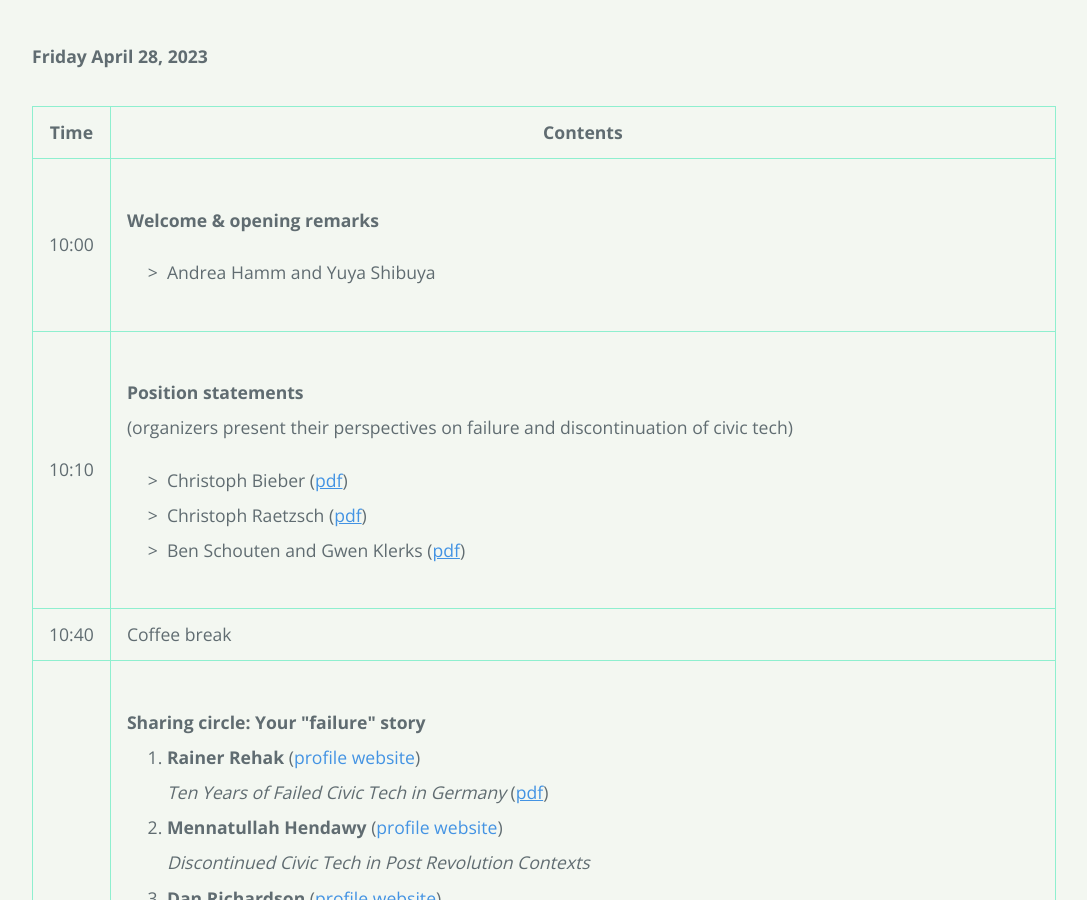
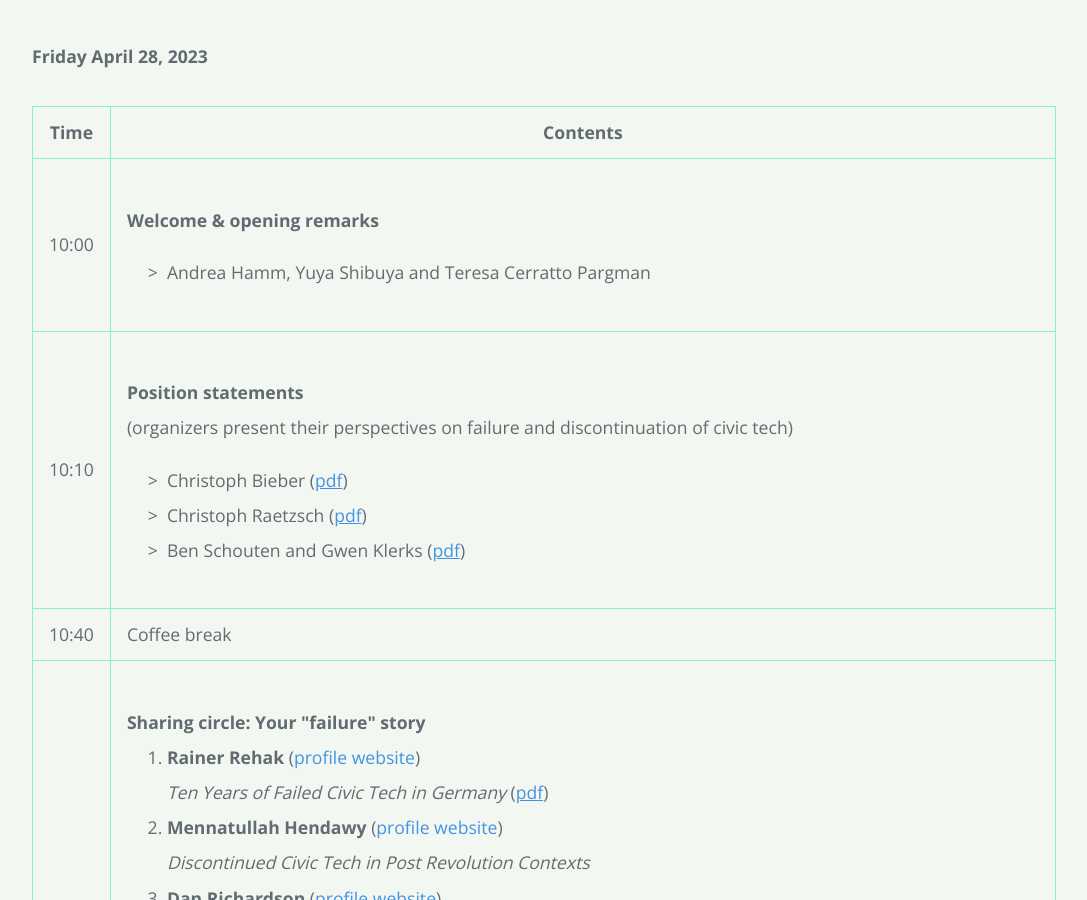
Before and after one commit to discontinued-civictech/discontinued-civictech.github.io, a Jekyll site: the page built from schedule.md, in a window 1280 px wide and 900 px high, scrolled down 650 px. Shown: the whole window, without its empty margins (96-1183 px from the left). Built offline with Jekyll 4.4.1, drawn with Linux system fonts in a browser that asks for light colours; our own code applies the rules of GitHub Pages for plain Markdown files.

Commit message:
modified the schdule

```diff
--- a/schedule.md
+++ b/schedule.md
@@ -17,7 +17,7 @@ layout: default
             <td>10:00</td>
             <td><br /><strong>Welcome & opening remarks</strong>
                 <ul>
-                    <li>Andrea Hamm and Yuya Shibuya</li>
+                    <li>Andrea Hamm, Yuya Shibuya and Teresa Cerratto Pargman</li>
                 </ul>
             </td>
         </tr>
```
